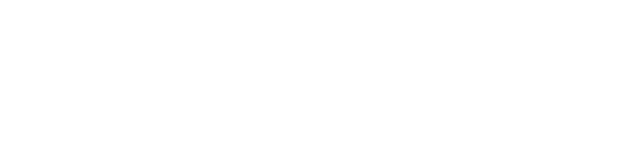
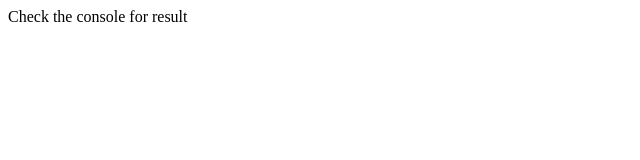
Before and after one commit to Eldin-H/Module5, a plain HTML site: page 02.html in a window 1280 px wide. Shown: the whole page, without its empty margins (0-640 px from the left). Drawn offline with Linux system fonts and the light colour scheme.

Commit message:
Added text on screen

```diff
--- a/02.html
+++ b/02.html
@@ -15,10 +15,13 @@
                 sum = sum + cifra
                 broj=Math.floor (broj/10)
            }
-           console.log(sum/brcif)
+           var result = sum/brcif
+           console.log(result)
            console.log("End")
 
-
         </script>
+        <div>
+            Check the console for result
+        </div>
     </body>
 </html>
```
